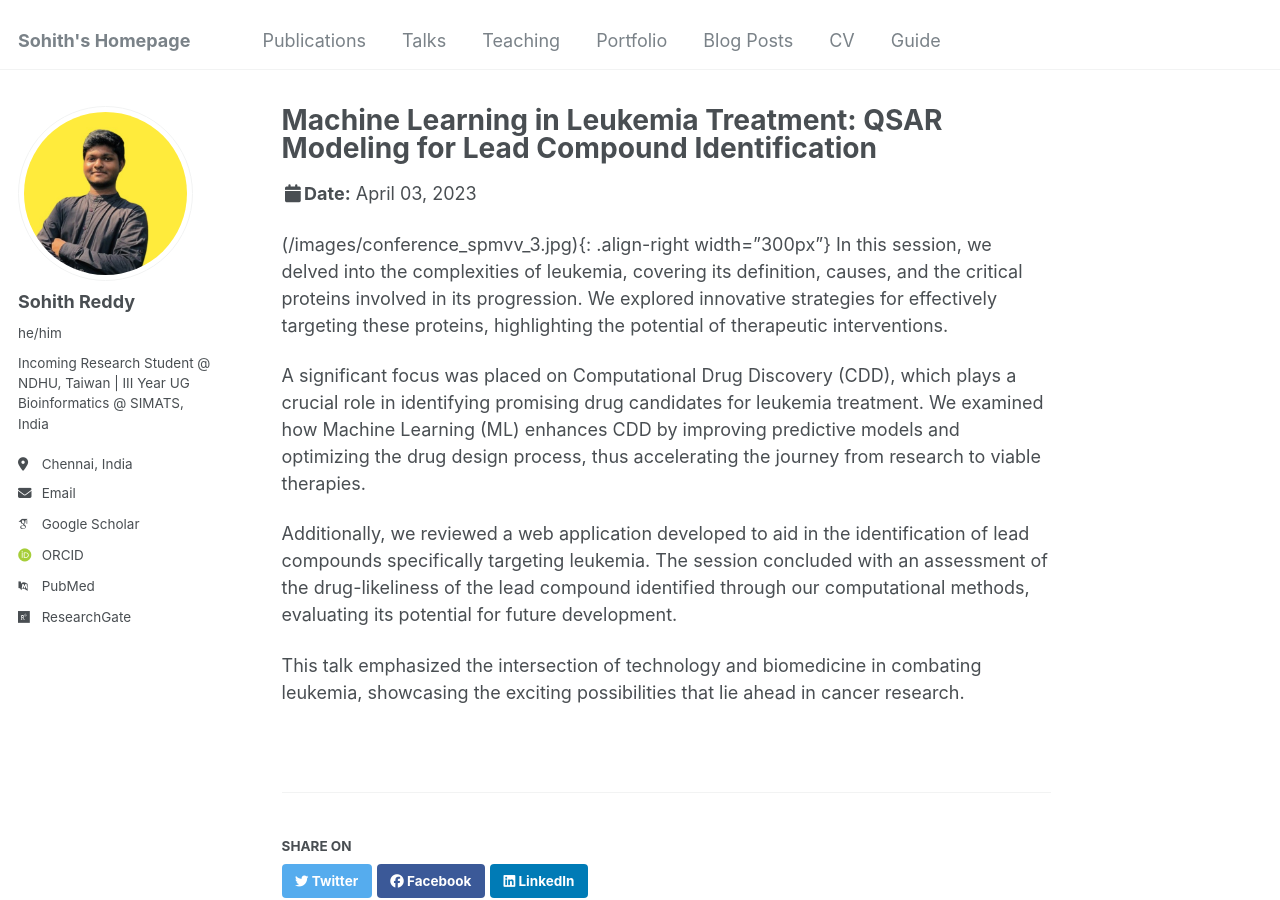
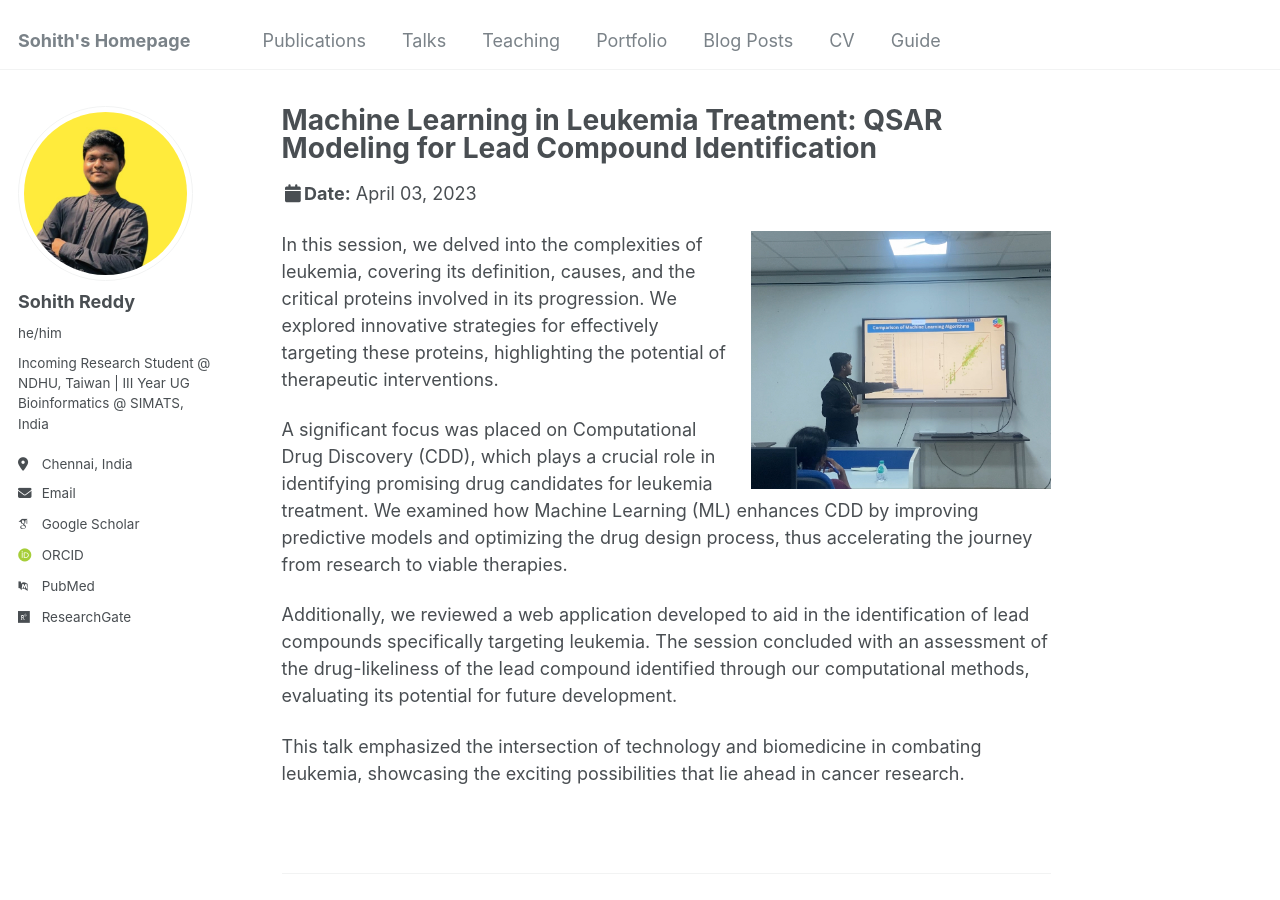
Before and after one commit to sohithpydev/sohith, a Jekyll site: the page built from _talks/2024-04-03.md, in a window 1280 px wide and 900 px high. Built offline with Jekyll 4.4.1, drawn with Linux system fonts in a browser that asks for light colours; some web fonts are replaced.

Commit message:
Update 2024-04-03.md

```diff
--- a/_talks/2024-04-03.md
+++ b/_talks/2024-04-03.md
@@ -7,7 +7,7 @@ venue: "Sri Padmavati Mahila VishwaVidyalayam, Department of Computer Science"
 date: 2023-04-3
 location: "Tirupati, Andhra Pradesh"
 ---
-(/images/conference_spmvv_3.jpg){: .align-right width="300px"}
+![talks](https://github.com/sohithpydev/sohith/blob/967636f88df6d2b42d40cc0c65ba0157a9af6948/images/conference_spmvv_3.jpg){: .align-right width="300px"}
 In this session, we delved into the complexities of leukemia, covering its definition, causes, and the critical proteins involved in its progression. We explored innovative strategies for effectively targeting these proteins, highlighting the potential of therapeutic interventions.
 
 A significant focus was placed on Computational Drug Discovery (CDD), which plays a crucial role in identifying promising drug candidates for leukemia treatment. We examined how Machine Learning (ML) enhances CDD by improving predictive models and optimizing the drug design process, thus accelerating the journey from research to viable therapies.
```
